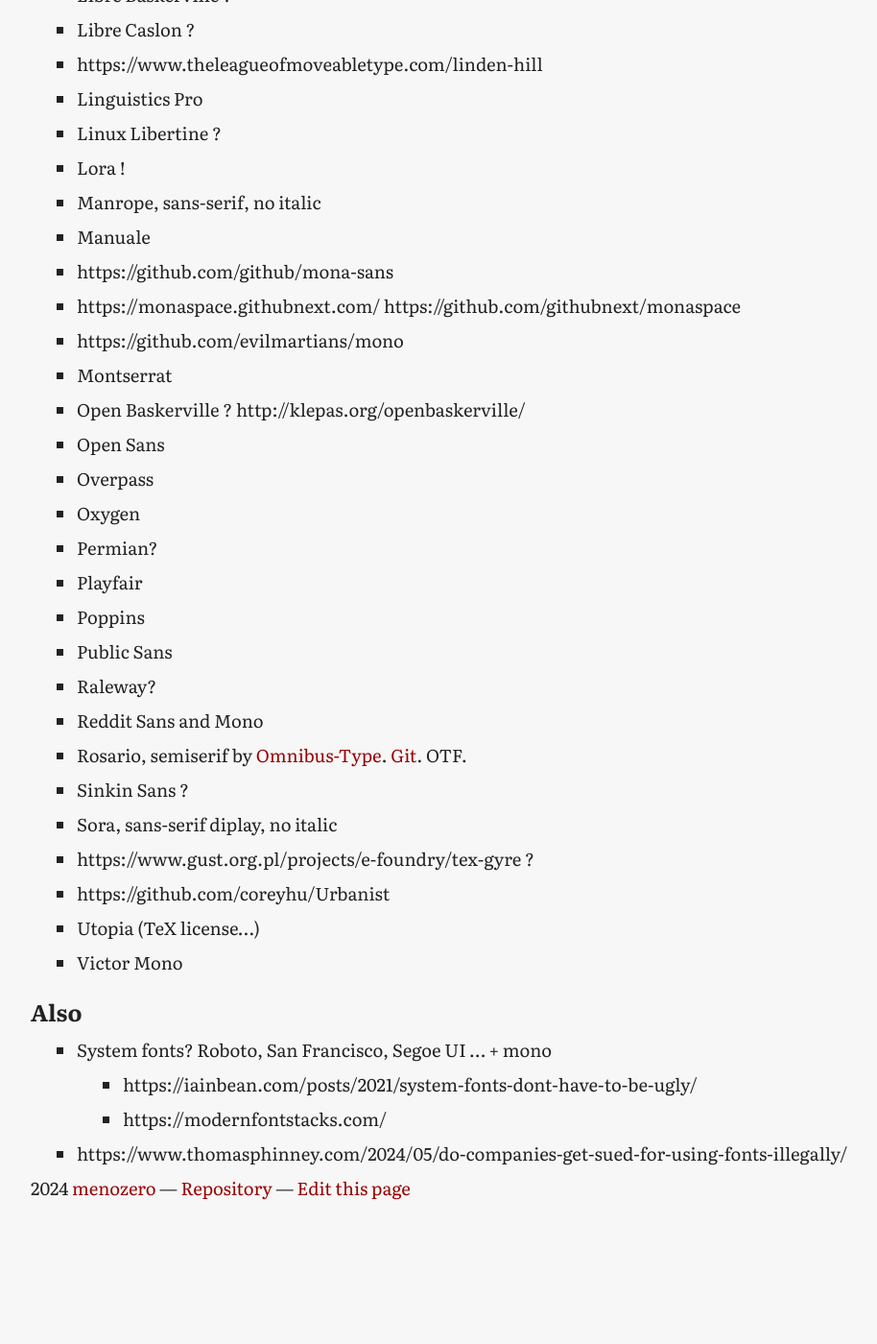
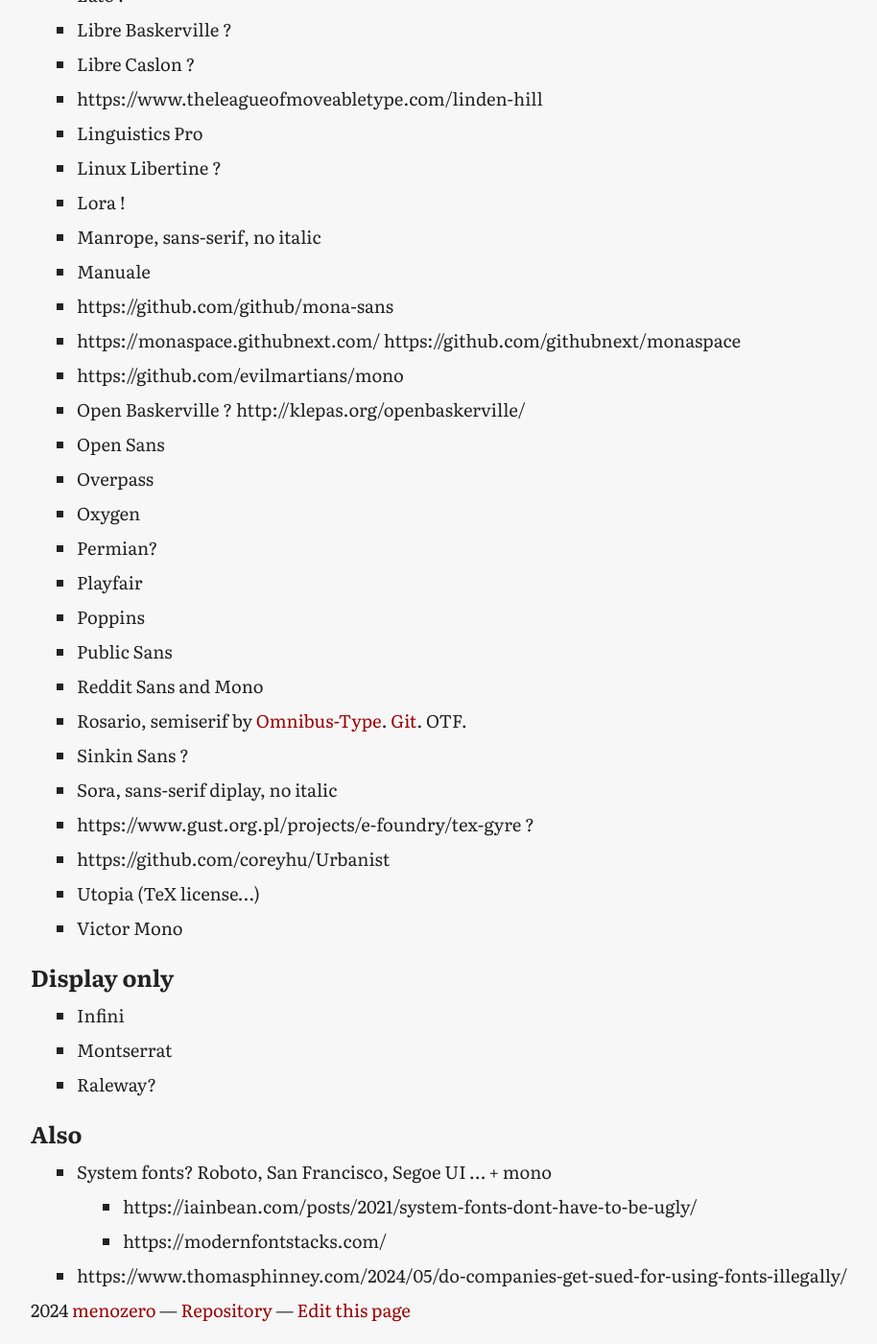
Before and after one commit to menozero/usable-fonts, a Jekyll site: the page built from OTHERS.md, in a window 1280 px wide and 1400 px high, scrolled down 1972 px. Shown: the whole window at 96% size, without its empty margins (16-930 px from the left). Built offline with Jekyll 4.4.1, drawn with Linux system fonts in a browser that asks for light colours; our own code applies the rules of GitHub Pages for plain Markdown files; before the commit the page ends 3245 px from its top, so only the background shows below that; part of the change alters nothing that is shown; some of the changed text lies outside the part shown.

Commit message:
Update OTHERS.md

```diff
--- a/OTHERS.md
+++ b/OTHERS.md
@@ -45,6 +45,8 @@ Tahoma
 
 ## TODO
 
+- Aleo (+ Lato)
+- Arvo?
 - Archivo
 - [Atkinson Hyperlegible](https://brailleinstitute.org/freefont) ?
 - https://github.com/jpt/barlow
@@ -67,7 +69,6 @@ Tahoma
 - Hahmlet, serif display, no italic
 - https://github.com/github/hubot-sans
 - iA Writer
-- Infini
 - Inknut Anti­qua
 - https://typeof.net/Iosevka/ https://github.com/be5invis/Iosevka
 - Junicode ?
@@ -83,7 +84,6 @@ Tahoma
 - https://github.com/github/mona-sans
 - https://monaspace.githubnext.com/ https://github.com/githubnext/monaspace
 - https://github.com/evilmartians/mono
-- Montserrat
 - Open Baskerville ? http://klepas.org/openbaskerville/
 - Open Sans
 - Overpass
@@ -92,7 +92,6 @@ Tahoma
 - Playfair
 - Poppins
 - Public Sans
-- Raleway?
 - Reddit Sans and Mono
 - Rosario, semiserif by [Omnibus-Type](https://www.omnibus-type.com/fonts/rosario/). [Git](https://github.com/Omnibus-Type/Rosario). OTF.
 - Sinkin Sans ?
@@ -103,6 +102,13 @@ Tahoma
 - Victor Mono
 
 
+## Display only
+
+- Infini
+- Montserrat
+- Raleway?
+
+
 ## Also
 
 - System fonts? Roboto, San Francisco, Segoe UI ... + mono
```
